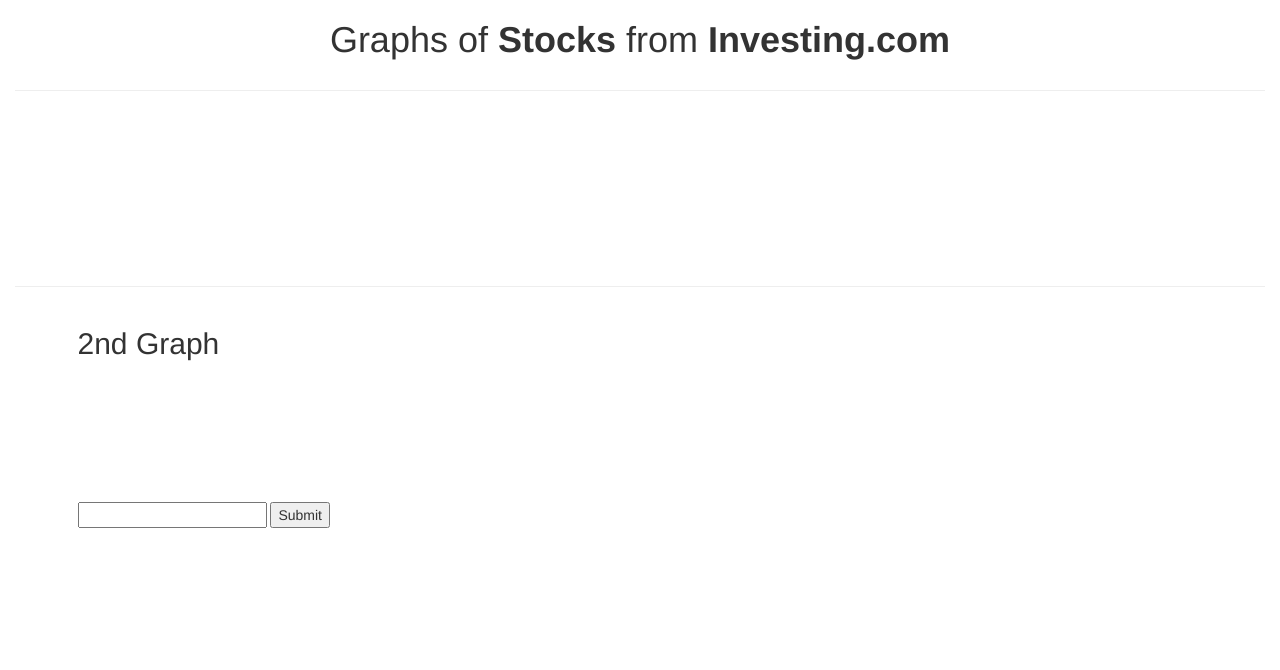
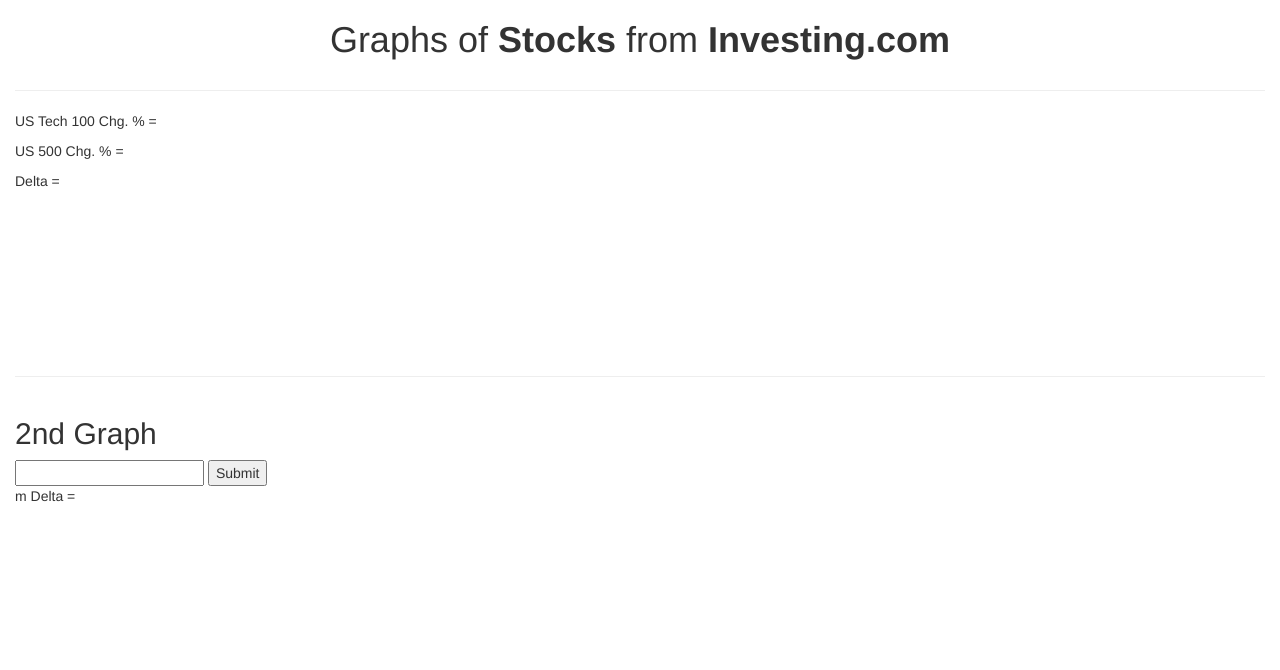
Before and after one commit to rafayjaved007/Stocks_Graphing, a Django app: page / in a window 1280 px wide; the page is wider, and only the part inside the window is pictured. Shown: the top 670 px of that part. Run offline with Django 3.2, Linux system fonts and the light colour scheme; a map, chart or similar area stays blank; some libraries are stand-ins or nearby versions.

Commit message:
Update base.html

```diff
--- a/templates/base.html
+++ b/templates/base.html
@@ -22,21 +22,21 @@
     <h1>Graphs of <b>Stocks</b> from <b>Investing.com</b></h1>
   </center>
   <hr />
-  <div class="row" style="width: 90%; margin: 0 auto">
-    <div >
-      <canvas id="myChartline"></canvas>
-    </div>
+  <div class="row" style="width: 150%; margin: 0 auto">
+      <p>US Tech 100 Chg. % = <span id="v1"></span></p>
+      <p>US 500 Chg. % = <span id="v2"></span></p>
+      <p>Delta = <span id="delta"></span></p>
+      <canvas id="myChartline" ></canvas>
   </div>
   <hr>
-  <div class="row" style="width: 90%; margin: 0 auto">
-      <div>
+  <div class="row" style="width: 150%; margin: 0 auto">
       <h2>2nd Graph</h2>
           <input type="text" id="time" name="time" />
           <input type="button" value="Submit"
             onclick="plot_graph2(document.getElementById('time').value)" />
+      <p>m Delta = <span id="mdelta"></span></p>
       <canvas id="graph2"></canvas>
-    </div>
-      </div>
+  </div>
 
 
   <script src="https://cdn.jsdelivr.net/npm/chart.js@2.8.0"></script>
@@ -50,9 +50,13 @@
       method: "GET",
       url: '/test-api',
       success: function(data) {
+        document.getElementById("v1").innerText = data.v1;
+        document.getElementById("v2").innerText = data.v2;
+        document.getElementById("delta").innerText = data.delta;
         drawLineGraph(data, 'myChartline');
         {#drawBarGraph(data, 'myChartBar');#}
         console.log("Plotting graph");
+        console.log(data.v1);
       },
       error: function(error_data) {
         console.log(error_data);
@@ -65,6 +69,7 @@
       method: "GET",
       url: `/second-graph/${parseInt(time)}`,
       success: function(data) {
+        document.getElementById("mdelta").innerText = data.mdelta
         drawLineGraph2(data, 'graph2');
         {#drawBarGraph(data, 'myChartBar');#}
         console.log("Plotting second graph");
@@ -112,11 +117,29 @@
 
         // Configuration options go here
         options: {
+          aspectRatio: 4,
+          responsive: true,
+          maintainAspectRatio: true,
           scales: {
             xAxes: [{
-              display: true
+              display: true,
+              gridLines: {
+                  display: true
+               },
+              ticks: {
+                    autoSkip: false,
+                    maxRotation: 0,
+                    minRotation: 0,
+                    major: {
+                        enabled: true,
+                        fontColor: 'red'
+                    }
+                }
             }],
             yAxes: [{
+              gridLines: {
+                  display: false
+               },
               ticks: {
                 beginAtZero: false
               }
@@ -150,8 +173,16 @@
 
         // Configuration options go here
         options: {
+          aspectRatio: 4,
+          responsive: true,
+          maintainAspectRatio: true,
           scales: {
             xAxes: [{
+              ticks: {
+                  autoSkip: false,
+                  maxRotation: 0,
+                  minRotation: 0,
+              },
               display: true
             }],
             yAxes: [{
```
